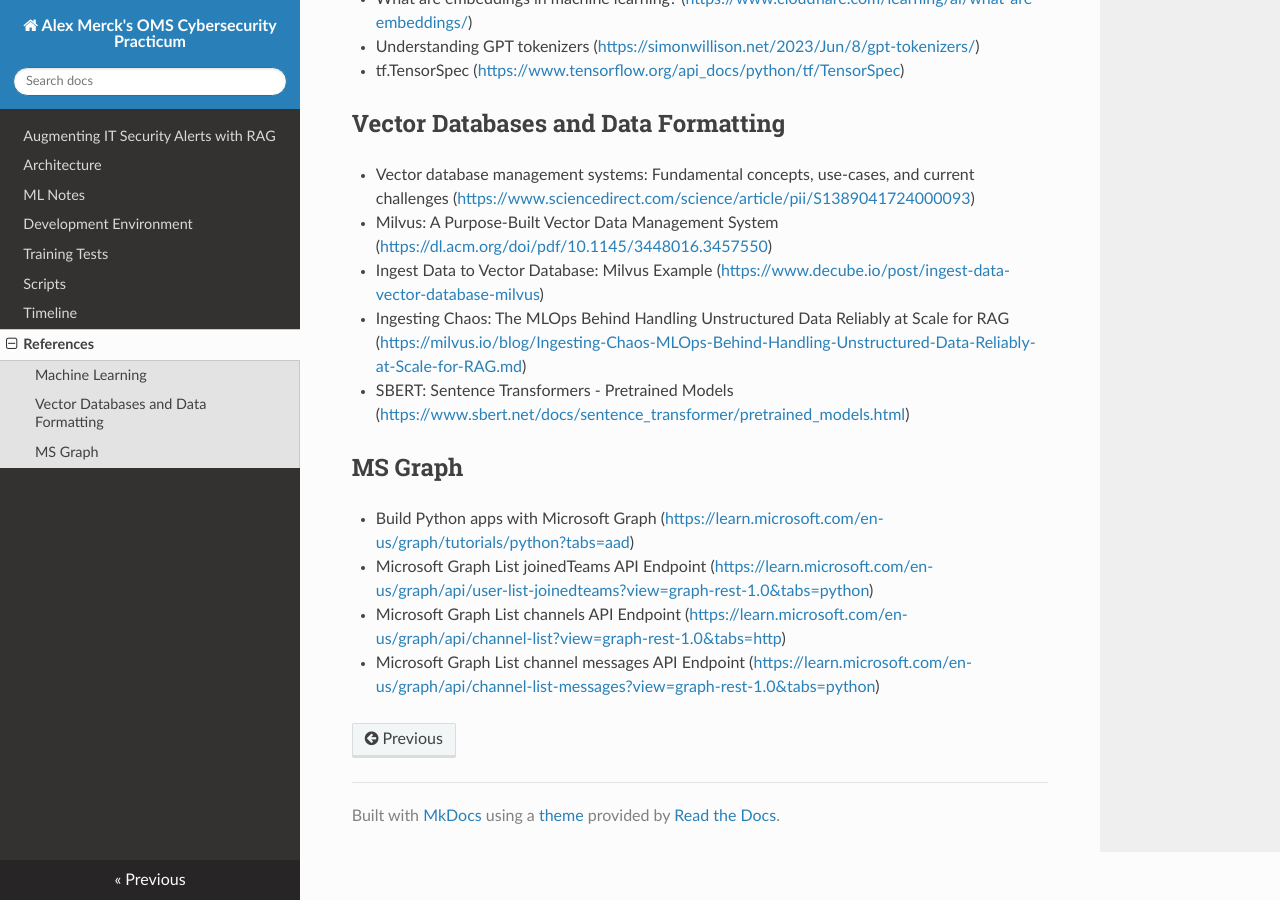
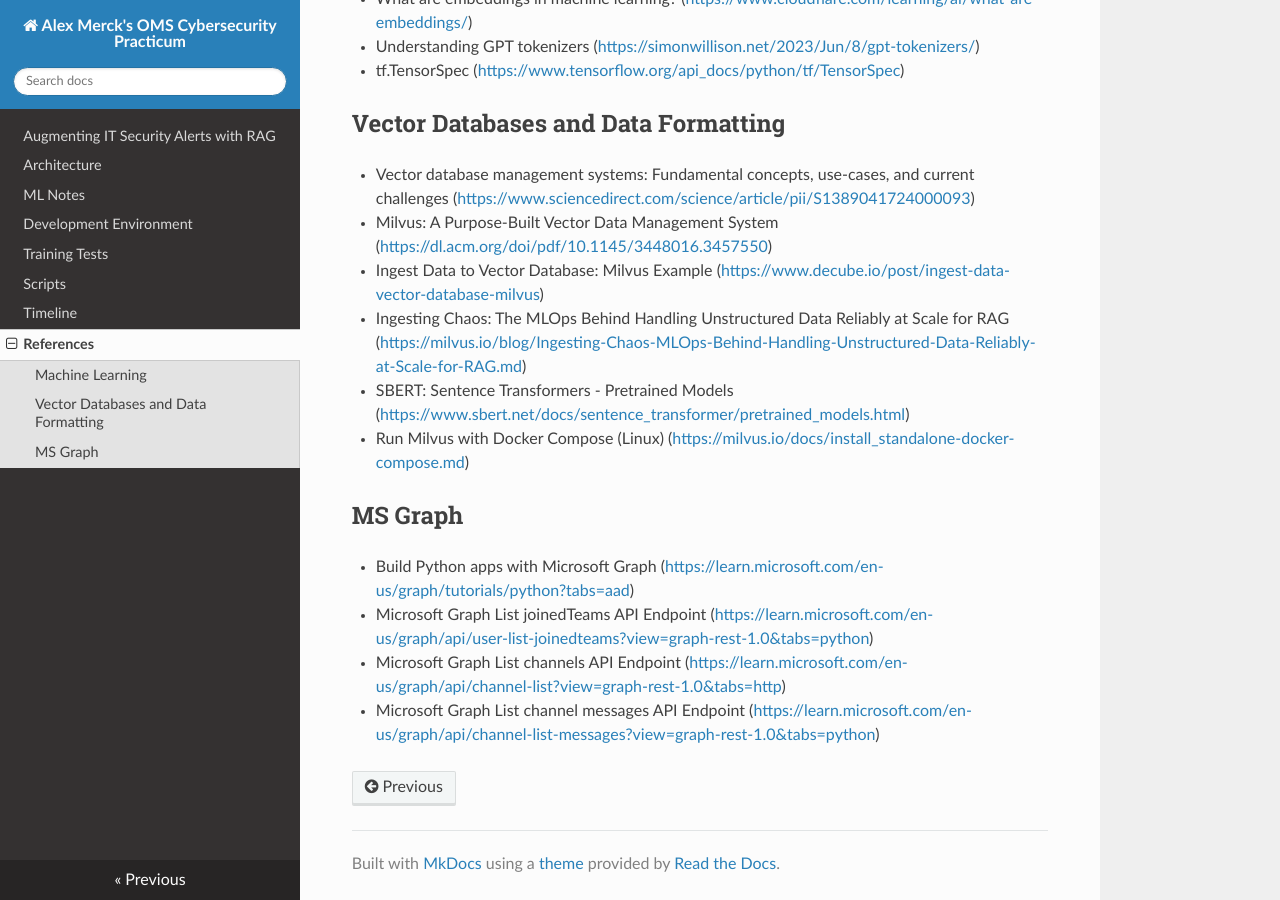
Before and after one commit to amerck/oms_practicum, an MkDocs documentation site: the page built from docs/references.md, in a window 1280 px wide and 900 px high, scrolled down 709 px. Built offline with MkDocs 1.6.1, drawn with Linux system fonts in a browser that asks for light colours; nearby versions of some CDN libraries.

Commit message:
Adding reference

```diff
--- a/docs/references.md
+++ b/docs/references.md
@@ -23,6 +23,7 @@
 * Ingest Data to Vector Database: Milvus Example ([https://www.decube.io/post/ingest-data-vector-database-milvus](https://www.decube.io/post/ingest-data-vector-database-milvus))
 * Ingesting Chaos: The MLOps Behind Handling Unstructured Data Reliably at Scale for RAG ([https://milvus.io/blog/Ingesting-Chaos-MLOps-Behind-Handling-Unstructured-Data-Reliably-at-Scale-for-RAG.md](https://milvus.io/blog/Ingesting-Chaos-MLOps-Behind-Handling-Unstructured-Data-Reliably-at-Scale-for-RAG.md))
 * SBERT: Sentence Transformers - Pretrained Models ([https://www.sbert.net/docs/sentence_transformer/pretrained_models.html](https://www.sbert.net/docs/sentence_transformer/pretrained_models.html))
+* Run Milvus with Docker Compose (Linux) ([https://milvus.io/docs/install_standalone-docker-compose.md](https://milvus.io/docs/install_standalone-docker-compose.md))
 
 
 ## MS Graph
```
